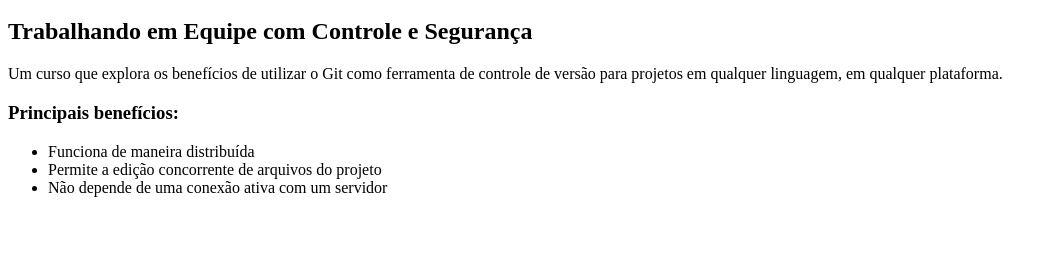
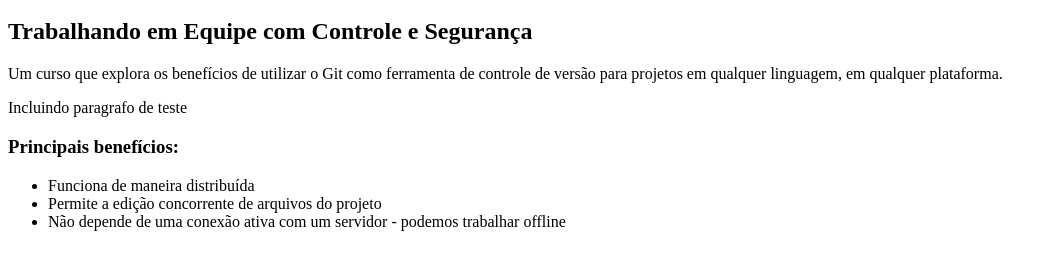
Before and after one commit to luizagarzim/CursoGit, a plain HTML site: page index.html in a window 1280 px wide. Shown: the part 48-318 px from the top of the page, without its empty margins (0-1057 px from the left). Drawn offline with Linux system fonts and the light colour scheme.

Commit message:
Alteracao da pagina index.html

```diff
--- a/index.html
+++ b/index.html
@@ -6,12 +6,12 @@
         <h2>Trabalhando em Equipe com Controle e Segurança</h2>
 
         <p>Um curso que explora os benefícios de utilizar o Git como ferramenta de controle de versão para projetos em qualquer linguagem, em qualquer plataforma.</p>
-
+        <p>Incluindo paragrafo de teste</p>
         <h3>Principais benefícios:</h3>
         <ul>
             <li>Funciona de maneira distribuída</li>
             <li>Permite a edição concorrente de arquivos do projeto</li>
-            <li>Não depende de uma conexão ativa com um servidor</li>
+            <li>Não depende de uma conexão ativa com um servidor - podemos trabalhar offline</li>
         </ul>
     </body>
 </html>
```
